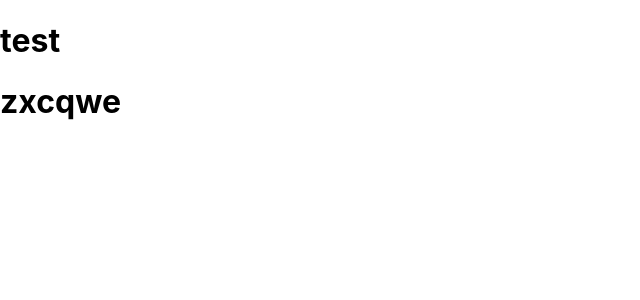
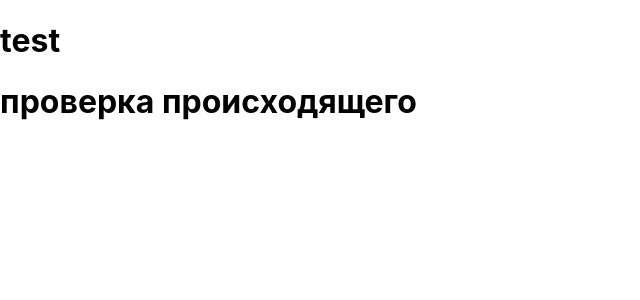
Before and after one commit to Muhammad-Magomedov/pc_store, a React (Create React App) app: page / in a window 1280 px wide. Shown: the top 300 px of the page, without its empty margins (0-640 px from the left). Built offline with nearby package versions, Linux system fonts and the light colour scheme.

Commit message:
proverka vsego

```diff
--- a/src/App.jsx
+++ b/src/App.jsx
@@ -2,7 +2,7 @@ function App() {
   return (
     <div className="App">
       <h1>test</h1>
-      <h1>zxcqwe</h1>
+      <h1>проверка происходящего</h1>
     </div>
   );
 }
```
